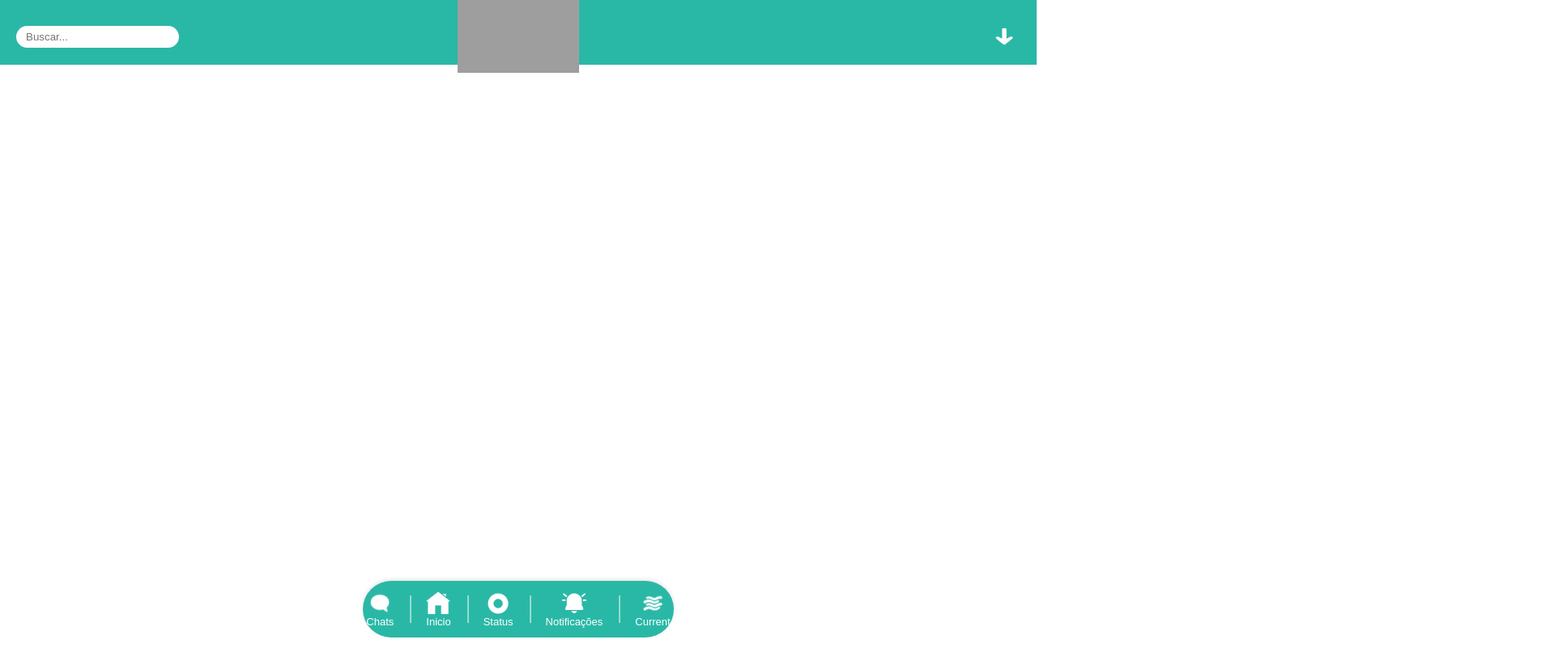
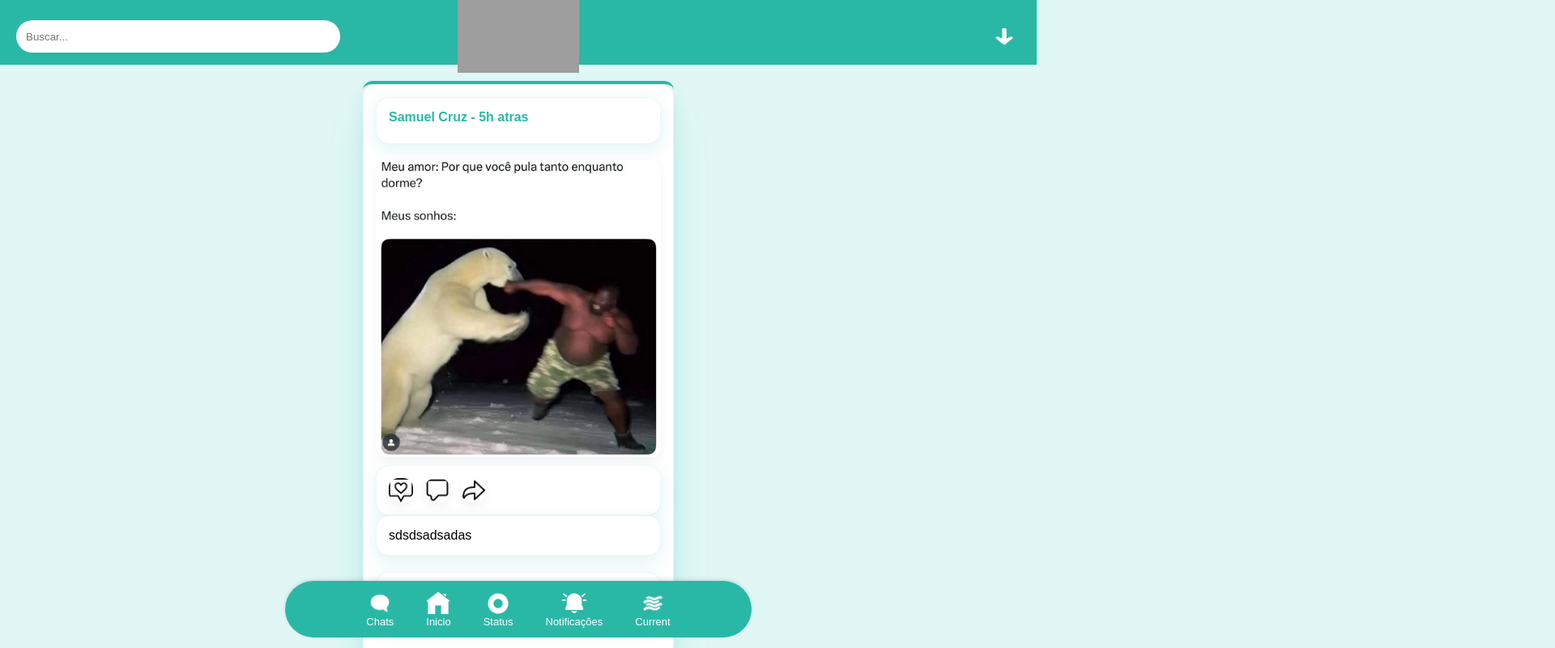
Before and after one commit to SMKZIN/Dalio, a website: page frontend/html/index.html in a window 1280 px wide. Shown: the top 801 px of the page at 81% size, 1920 px wide, since content can reach past the window. Drawn offline with Linux system fonts and the light colour scheme; grey boxes are pictures that could not be loaded.

Commit message:
Esboço do layout do index

```diff
--- a/frontend/css/index.css
+++ b/frontend/css/index.css
@@ -9,6 +9,7 @@ body {
     flex-direction: column;
     font-family: Arial, sans-serif;
     align-items: center;
+     background-color: #e0f7f5;
 }
 
 header {
@@ -26,7 +27,7 @@ nav {
     position: fixed;
     bottom: 0;
     border-radius: 50px;
-    width: 30%;
+    width: 45%;
     background-color: #2AB8A6;
     display: flex;
     justify-content: center;
@@ -36,11 +37,14 @@ nav {
     z-index: 1000;
     margin-bottom: 12px;
     padding: 0 10px;
+
 }
 
 .left {
     display: flex;
     justify-content: flex-start;
+    padding: 0;
+    margin-right: -1000000px;
 }
 
 .search {
@@ -48,6 +52,9 @@ nav {
     border-radius: 20px;
     border: none;
     outline: none;
+    width: 100%;
+    max-width: 400px;
+    height: 40px;
 }
 
 .ident {
@@ -92,15 +99,91 @@ nav {
     padding: 20px;
 }
 
+
+
 .divInf:not(:first-child)::before {
-    content: "";
-    position: absolute;
-    left: 0;
-    top: 30%;
-    bottom: 30%;
-    width: 2px;
-    background-color: rgba(255, 255, 255, 0.5);
+    width: 1px;
+    top: 25%;
+    bottom: 25%;
 }
+
+
+
+.interactions {
+    display: flex;
+    gap: 20px;
+    margin-left: 15px;
+}
+
+
+
+section {
+    width: 30%;
+    max-width: 800px;
+    margin: 20px auto;
+    padding-bottom: 120px;
+    box-shadow: 0 50px 50px rgba(42, 184, 166, 0.1);
+    background: linear-gradient(to bottom, #f0f8f8, #ffffff);
+    border-radius: 12px;
+    border-top: 4px solid #2AB8A6;
+}
+
+section div {
+  background-color: white;
+  border-radius: 16px;
+  padding: 15px;
+  margin-bottom: 20px;
+  box-shadow: 0 6px 20px rgba(42, 184, 166, 0.15);
+  border: 1px solid rgba(42, 184, 166, 0.1);
+
+  transition: transform 0.3s ease, box-shadow 0.3s ease;
+}
+
+section div img {
+  width: 100%;
+  border-radius: 12px;
+  box-shadow: 0 4px 12px rgba(0,0,0,0.05);
+  display: block;
+}
+
+section div span {
+  font-weight: bold;
+  color: #2AB8A6;
+  display: block;
+  margin-bottom: 8px;
+}
+.interactions {
+  display: flex;
+  gap: 15px;
+  justify-content: flex-start;
+  margin: 10px 0 0 0;
+}
+
+.iconInteract {
+    width: 30px;
+    cursor: pointer;
+    transition: transform 0.2s;
+}
+
+.iconInteract:hover {
+    transform: scale(1.2);
+}
+
+.coment {
+  width: 100%;
+  padding: 10px 14px;
+  border-radius: 25px;
+  border: 1px solid #ccc;
+  outline: none;
+  transition: all 0.2s;
+  box-sizing: border-box;
+}
+
+.coment:focus {
+    border-color: #2AB8A6;
+    box-shadow: 0 0 5px rgba(42,184,166,0.3);
+}
+
 
 @media (max-width: 768px) {
     nav {
--- a/frontend/css/login.css
+++ b/frontend/css/login.css
@@ -2,7 +2,7 @@
   box-sizing: border-box;
 }
 body {
-  background: #2AB8A6;
+  background: #e0f7f5;
   font-family: Arial, sans-serif;
   display: flex;
   justify-content: center;
--- a/frontend/css/register.css
+++ b/frontend/css/register.css
@@ -3,7 +3,7 @@
 }
 
 body {
-  background: #2AB8A6;
+  background: #e0f7f5;
   font-family: Arial, sans-serif;
   display: flex;
   justify-content: center;
--- a/frontend/html/index.html
+++ b/frontend/html/index.html
@@ -14,6 +14,26 @@
         <img class="ident" src="/frontend/img/dalioName.png" alt="">
         <img class="seta" src="/frontend/img/setaBrancabaixo.png" alt="">
     </header>
+
+    <section>
+        <div>
+            <div>
+                <span>Samuel Cruz - 5h atras</span>
+            </div>
+            <img src="/frontend/img/Screenshot 2025-08-20 at 22-45-00 (8) Instagram.png" alt="">
+            <div class="interactions">
+                <img id="enjoy" class="iconInteract" src="/frontend/img/heart.png" alt="">
+                <img class="iconInteract" src="/frontend/img/bater-papo.png" alt="">
+                <img class="iconInteract" src="/frontend/img/compartilhar.png" alt="">
+            </div>
+            <div>sdsdsadsadas</div>
+            <div class="coments">
+            <input type="text" placeholder="Comentar..." class="coment">
+            </div>
+
+        </div>
+    </section>
+
     <nav>
         <div class="options">
             <div class="divInf">
@@ -44,4 +64,6 @@
         </div>
     </nav>
 </body>
+
+<script src="/frontend/js/index.js"></script>
 </html>
--- a/frontend/js/index.js
+++ b/frontend/js/index.js
@@ -0,0 +1,13 @@
+const enjoy = document.getElementById("enjoy");
+
+let liked = false;
+
+enjoy.addEventListener("click", () => {
+    liked = !liked;
+
+    if(liked){
+        enjoy.src = "/frontend/img/liked.png";
+    } else {
+        enjoy.src = "/frontend/img/heart.png"
+    }
+});
--- a/frontend/js/login.js
+++ b/frontend/js/login.js
@@ -18,7 +18,9 @@ document.getElementById("formLogin").addEventListener("submit", async (e) => {
 
         if(response.ok){
             alertCustom('Login realizado com sucesso!');
-            window.location.href = "/frontend/html/index.html";
+            setTimeout(() => {
+              window.location.href = "/frontend/html/index.html";
+            }, 3000);
             return;
         }else {
           const err = await response.json();
--- a/frontend/js/register.js
+++ b/frontend/js/register.js
@@ -20,7 +20,9 @@ document.getElementById('registerForm').addEventListener('submit', async (e) =>
 
         if (response.ok) {
           alertCustom('Registro realizado com sucesso!');
-          window.location.href = '/frontend/html/login.html';
+           setTimeout(() => {
+              window.location.href = "/frontend/html/index.html";
+            }, 3000)
         } else {
           const err = await response.json();
           alertCustom('Erro: ' + (err.message || 'Falha no registro'));
```
Also changed, not shown: frontend/img/Screenshot 2025-08-20 at 22-45-00 (8) Instagram.png (added), frontend/img/bater-papo.png (added), frontend/img/compartilhar.png (added), frontend/img/heart.png (added), frontend/img/liked.png (added), 2 other files.
